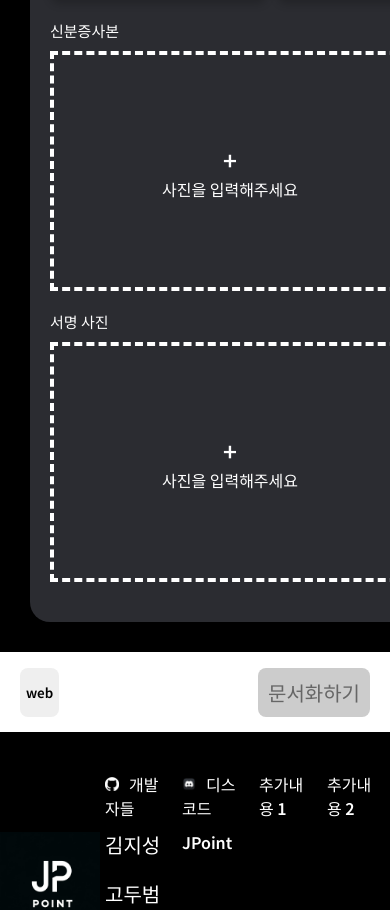
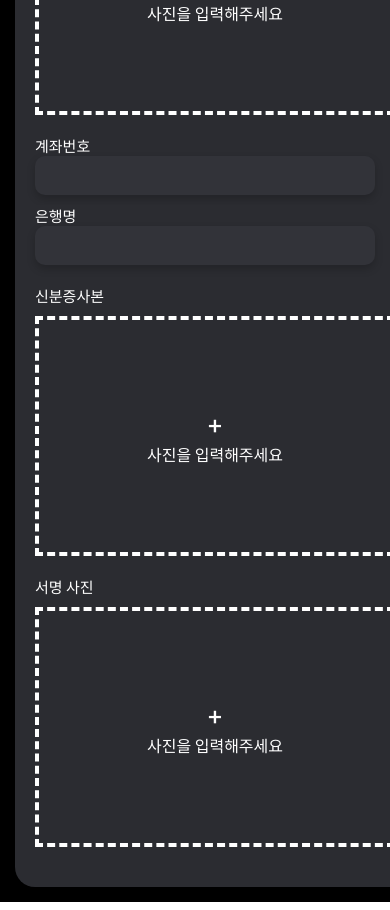
Before and after one commit to Koh-Du-Beom/Jamie-Point, a React (Vite) app: page /info in a window 390 px wide. Shown: the part 940-1850 px from the top of the page. Built offline with nearby package versions, Linux system fonts and the light colour scheme.

Commit message:
media query complete

```diff
--- a/src/components/Activity/Activity.tsx
+++ b/src/components/Activity/Activity.tsx
@@ -4,13 +4,9 @@
 import ImageControler from "../ImageControler/ImageControler";
 import ActivityDropDown from "./ActivityDropDown/ActivityDropDown";
 import ActivityType from "../../types/ActivityType.type";
-import saveIcon from '../../assets/saveIcon.png';
 import styled from "styled-components";
 import TierCalculator from "./TierCalculator";
-import useUnSavedAlert from "../../hooks/useUnSavedAlert";
 import Divider from "../Divider/Divider";
-import { isValidName, } from '../../utils/regularExpression/isValidUserInfo';
-
 
 const AreaWrapper = styled.div`
 	display: flex;
@@ -158,7 +154,7 @@
 				<AreaWrapper>
 					<div className={classes.big_title}>{area}</div>
 				</AreaWrapper>
-				<div className={`${classes.wrapper} ${classes.double}`}>
+				<div className={`${classes.wrapper}`}>
 					<button className={`${classes.button_wrapper} ${classes.close_button}`} onClick={()=>onRemove(id)}/>
 				</div>
 			</div>
@@ -182,7 +178,7 @@
 			</div>
 
 			<div className={classes.big_title}>활동 세부 사항 </div>
-			<div className={`${classes.wrapper} ${classes.double}`}>
+
 			<div className={classes.wrapper}>
 				<div>
 					<div className={classes.small_title}>취득기관</div>
@@ -208,7 +204,7 @@
 					/>
 				</div>
 			</div>
-			</div>
+
 
 			<div className={classes.wrapper}>
 				<div className={classes.small_title}>상세정보</div>
--- a/src/components/Footer/BottomInfo/BottomInfo.tsx
+++ b/src/components/Footer/BottomInfo/BottomInfo.tsx
@@ -13,7 +13,7 @@
 				<div className={classes.menu}>
 					<div className={classes.menu_title}>
 						<img src={githubLogo} alt='githubLogo'/>
-						개발자들
+						Developers
 					</div>
 					<div className={classes.menu_content}><a className={classes.link} href='https://github.com/zs0057'>김지성</a></div>
 					<div className={classes.menu_content}><a className={classes.link} href='https://github.com/Koh-Du-Beom'>고두범</a></div>
@@ -21,15 +21,19 @@
 				<div className={classes.menu}>
 					<div className={classes.menu_title}>
 						<img src={discordLogo} alt='discordLogo'/>
-						디스코드
+						Discord
 					</div>
 					<div className={classes.menu_content}>JPoint</div>
 				</div>
 				<div className={classes.menu}>
-					<div className={classes.menu_title}>추가내용 1</div>
+					<div className={classes.menu_title}>
+						추가내용 1
+					</div>
 				</div>
 				<div className={classes.menu}>
-					<div className={classes.menu_title}>추가내용 2</div>
+					<div className={classes.menu_title}>
+						추가내용 2
+					</div>
 				</div>
 			</div>
 		</div>
--- a/src/components/RightNavBar/RightNavBar.module.css
+++ b/src/components/RightNavBar/RightNavBar.module.css
@@ -29,3 +29,10 @@
 .button:active{
   transform: scale(0.98);
 }
+
+@media(max-width : 780px){
+	.navbar{
+		width: 150px;
+		margin: 15px;
+	}
+}
--- a/src/layouts/MainLayout/MainLayout.module.css
+++ b/src/layouts/MainLayout/MainLayout.module.css
@@ -29,3 +29,7 @@
 	align-items: center;
 	justify-content: center;
 }
+
+@media(max-width: 780px){
+
+}
--- a/src/styles/FormStyles.module.css
+++ b/src/styles/FormStyles.module.css
@@ -17,7 +17,6 @@
 	display: flex;
 	flex-direction: row;
 	justify-content: space-between;
-
 }
 
 .button_wrapper {
@@ -79,6 +78,7 @@
 	border: 2px solid transparent;
 	background-color: #323339;
 	color: #ffffff;
+	width: 100%;
 }
 
 .input:hover{
@@ -88,3 +88,14 @@
 .errorMsg{
 	color: red;
 }
+
+@media(max-width: 780px){
+	.container{
+		margin: 15px;
+		width: 400px;
+	}
+
+	.double{
+		flex-direction: column;
+	}
+}
```
Also changed, not shown: src/components/UserInfo/BasicInfo/BasicInfo.tsx (+13 -0 lines), src/components/ImageControler/ImageControler.module.css (line endings or trailing spaces). Lines whose indentation alone changed are shown as unchanged.
